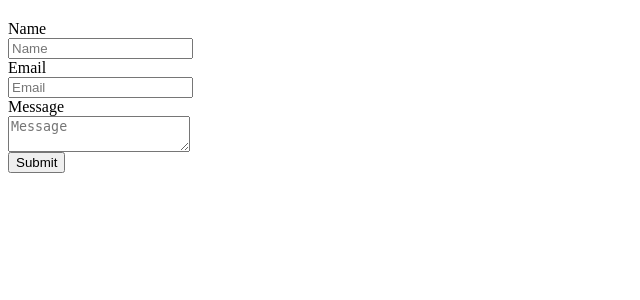
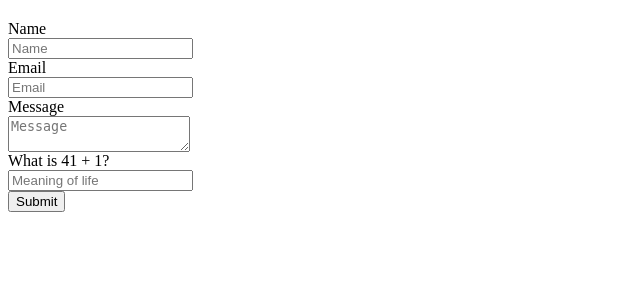
Before and after one commit to r5d/fsfi, a PHP site: page /contact in a window 1280 px wide. Shown: the part 35-335 px from the top of the page, without its empty margins (0-640 px from the left). Run offline with PHP 8.4, Linux system fonts and the light colour scheme.

Commit message:
/conact form: Add "Meaning of life" challenge.

```diff
--- a/static/contact/index.html
+++ b/static/contact/index.html
@@ -45,6 +45,15 @@
                         </div>
 
                         <div class="field">
+                            <label class="label c">What is 41 + 1?</label>
+                            <div class="control">
+                                <input name="c" class="input" type="number"
+                                       placeholder="Meaning of life"
+                                       required>
+                            </div>
+                        </div>
+
+                        <div class="field">
                             <div class="control">
                                 <button class="button is-link" type="submit">
                                     Submit
--- a/static/contact/submit/index.php
+++ b/static/contact/submit/index.php
@@ -35,6 +35,7 @@ function post() {
     $n = $_POST['name'];
     $e = $_POST['email'];
     $m = $_POST['msg'];
+    $c = $_POST['c'];
 
     $errors = [];
     if (!email_valid($e)) {
@@ -42,6 +43,9 @@ function post() {
     }
     if (empty($m)) {
         $errors[] = em_fw('Message is required');
+    }
+    if ($c !== '42') {
+        $errors[] = '41 + 1 is not \'' . $c . '\'';
     }
     $errors[] = 'This form is disabled for now';
 
```
